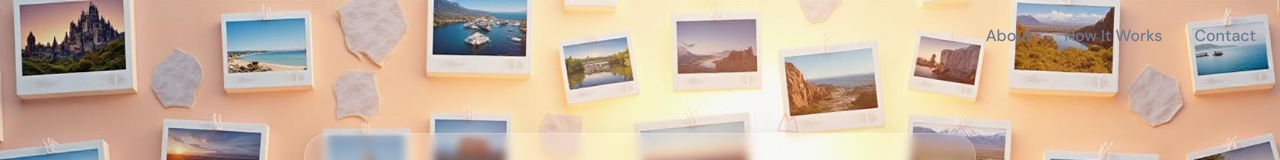
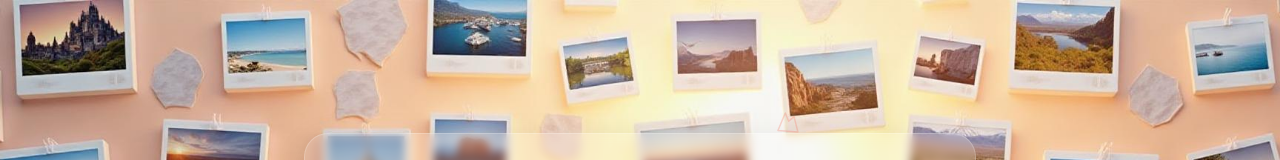
Before and after one commit to Marmitt/tripmate-app, a React (Vite) app: page / in a window 1280 px wide. Shown: the top 160 px of the page. Built offline with nearby package versions, Linux system fonts and the light colour scheme.

Commit message:
Remove Navbar links
Remove the "About", "How It Works", and "Contact" links from the Navbar component.

```diff
--- a/src/components/Navbar.tsx
+++ b/src/components/Navbar.tsx
@@ -1,12 +1,6 @@
 import { motion } from "framer-motion";
 
 const Navbar = () => {
-  const navItems = [
-    { label: "About", href: "#about" },
-    { label: "How It Works", href: "#how-it-works" },
-    { label: "Contact", href: "#contact" },
-  ];
-
   return (
     <motion.nav
       initial={{ opacity: 0, y: -20 }}
@@ -14,21 +8,7 @@ const Navbar = () => {
       transition={{ duration: 0.6 }}
       className="fixed top-0 right-0 z-50 p-6"
     >
-      <div className="flex gap-8">
-        {navItems.map((item, index) => (
-          <motion.a
-            key={item.label}
-            href={item.href}
-            initial={{ opacity: 0, y: -10 }}
-            animate={{ opacity: 1, y: 0 }}
-            transition={{ delay: 0.1 * index, duration: 0.4 }}
-            className="text-muted-foreground hover:text-coral-pink transition-colors duration-300 font-dm-sans font-medium relative group"
-          >
-            {item.label}
-            <span className="absolute -bottom-1 left-0 w-0 h-0.5 bg-coral-pink transition-all duration-300 group-hover:w-full"></span>
-          </motion.a>
-        ))}
-      </div>
+      {/* Navbar is now empty but maintains the structure */}
     </motion.nav>
   );
 };
```
